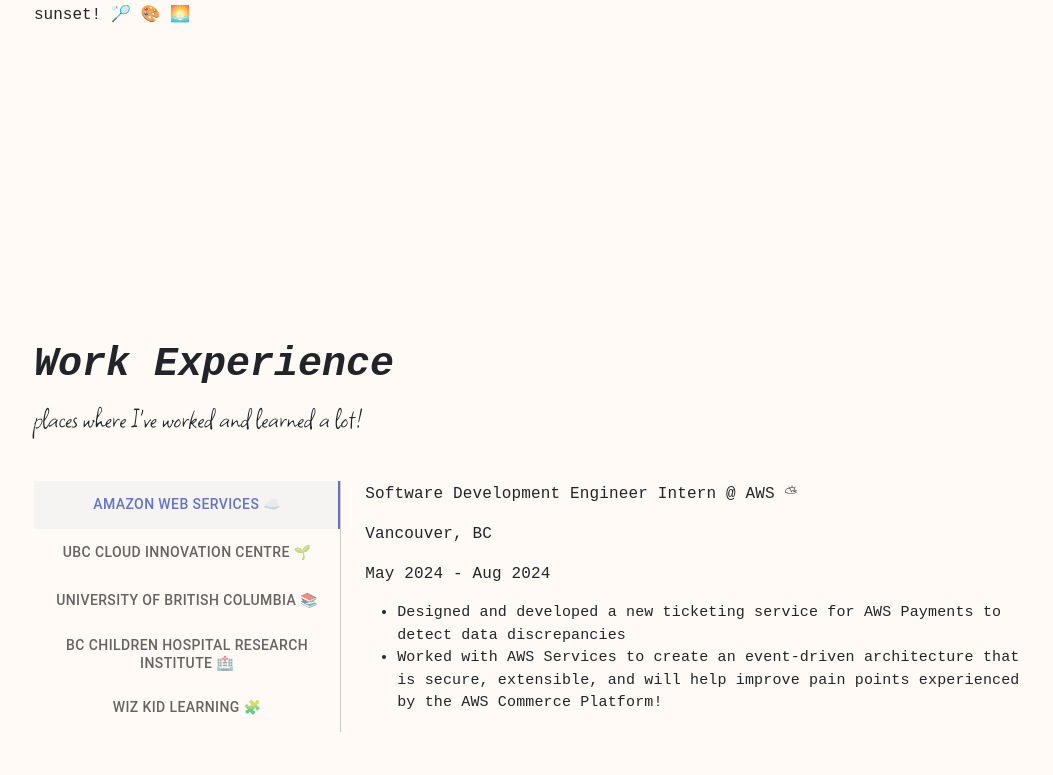
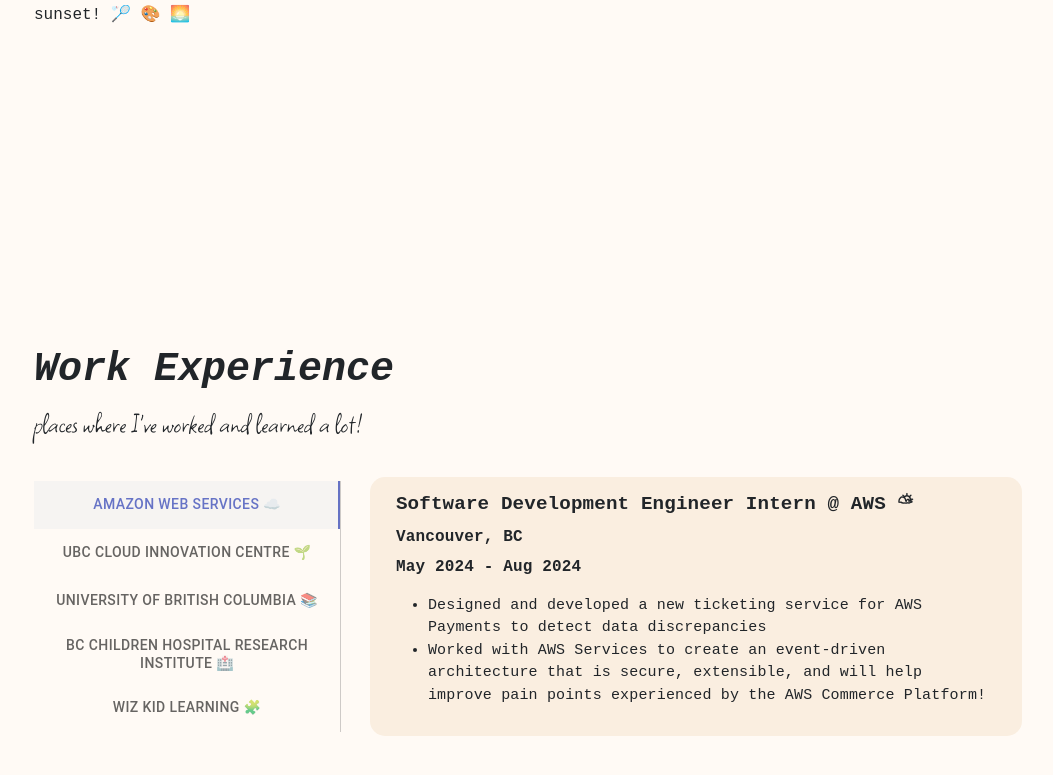
Before and after one commit to julyou/julyou.github.io, a React (Vite) app: page / in a window 1280 px wide. Shown: the part 1471-2246 px from the top of the page, without its empty margins (94-1147 px from the left). Built offline with nearby package versions, Linux system fonts and the light colour scheme.

Commit message:
fix: work experience section

```diff
--- a/src/components/pages/WorkExperienceContent.tsx
+++ b/src/components/pages/WorkExperienceContent.tsx
@@ -98,10 +98,10 @@ export default function VerticalTabs() {
           return (
             <TabPanel key={index} value={value} index={index}>
               <Box>
-                <p className="position-title">{`${experience.title} @ ${companyName}`}</p>
-                <p>{experience.location}</p>
-                <p>{`${experience.startDate} - ${experience.endDate}`}</p>
-                <ul>
+                <p className="experience title">{`${experience.title} @ ${companyName}`}</p>
+                <p className="experience">{experience.location}</p>
+                <p className="experience">{`${experience.startDate} - ${experience.endDate}`}</p>
+                <ul className="content">
                   {experience.description.map((line, i) => (
                     <li key={i}>{line}</li>
                   ))}
--- a/src/styles/WorkExperience.css
+++ b/src/styles/WorkExperience.css
@@ -2,10 +2,15 @@
 
 .experience {
   font-weight: bold;
+  margin-bottom: 1%;
 }
 
 .title {
   font-size: larger;
+}
+
+.content {
+  margin-top: 1rem;
 }
 
 /*
@@ -58,6 +63,17 @@ TABS
   background-color: var(--blue);
 }
 
+.tabs-container .MuiBox-root {
+  padding: 2%;
+  padding-left: 4%;
+  padding-right: 5%;
+}
+
+.css-0 {
+  border-radius: 15px;
+  background-color: var(--beige);
+}
+
 /* Adjust to fit smaller screens */
 @media screen and (max-width: 768px) {
   .tabs {
```
